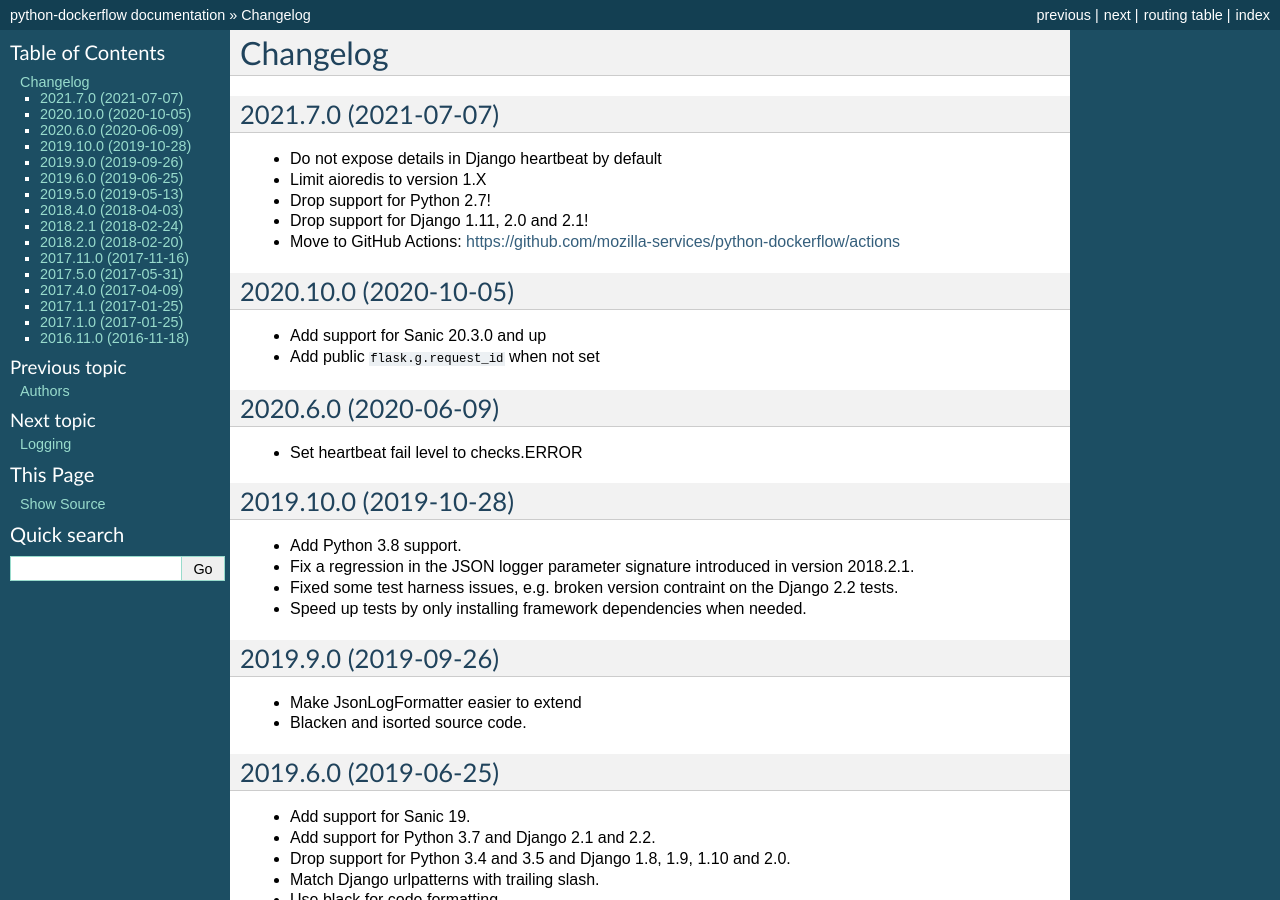
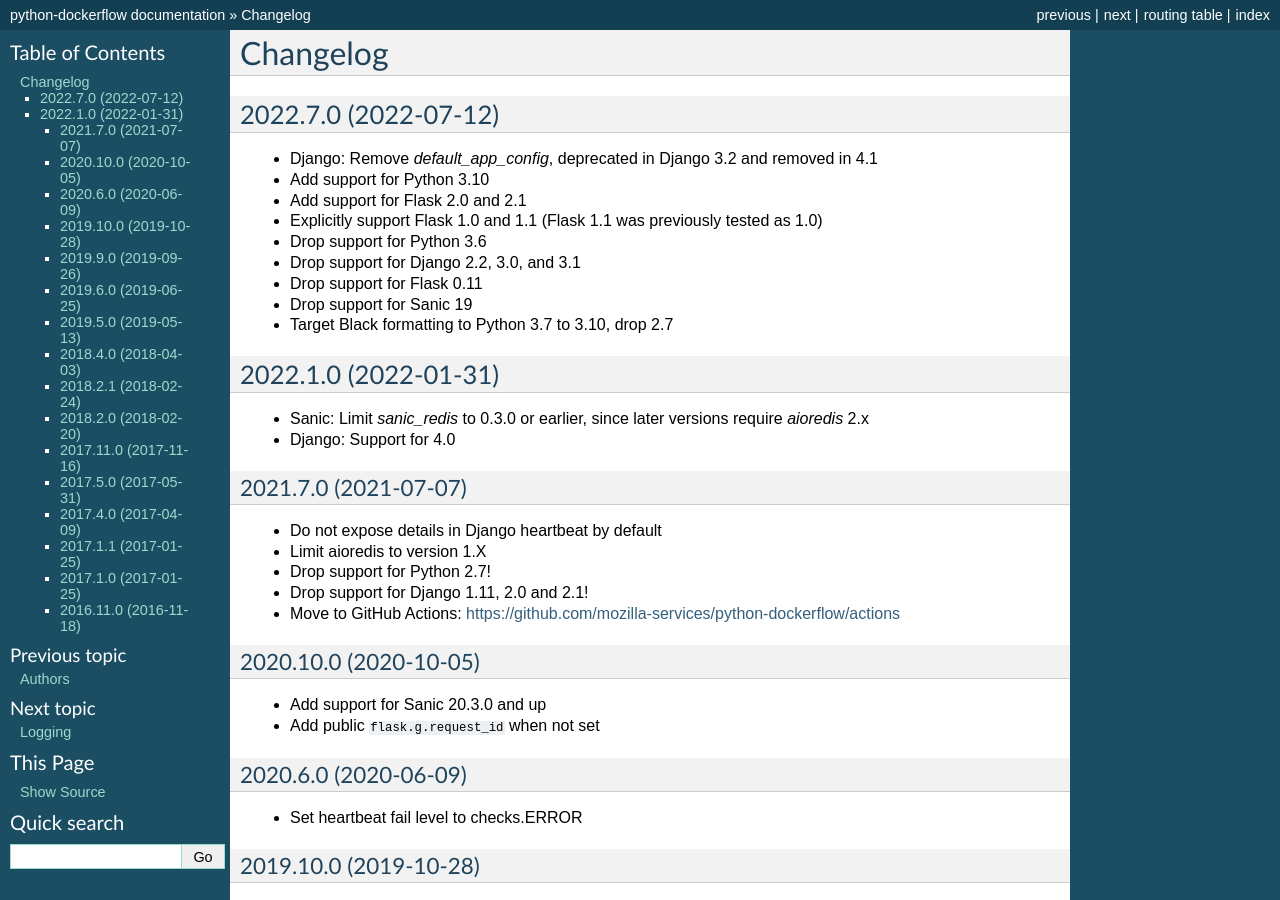
Before and after one commit to mozilla-services/python-dockerflow, a Sphinx documentation site: the page built from docs/changelog.rst, in a window 1280 px wide and 900 px high. Built offline with Sphinx 7.4.7, drawn with Linux system fonts in a browser that asks for light colours.

Commit message:
Update changelog, 2022.1.0 and 2022.7.0

```diff
--- a/docs/changelog.rst
+++ b/docs/changelog.rst
@@ -1,5 +1,35 @@
 Changelog
 ---------
+
+2022.7.0 (2022-07-12)
+~~~~~~~~~~~~~~~~~~~~~
+
+- Django: Remove `default_app_config`, deprecated in Django 3.2 and removed in 4.1
+
+- Add support for Python 3.10
+
+- Add support for Flask 2.0 and 2.1
+
+- Explicitly support Flask 1.0 and 1.1 (Flask 1.1 was previously tested as 1.0)
+
+- Drop support for Python 3.6
+
+- Drop support for Django 2.2, 3.0, and 3.1
+
+- Drop support for Flask 0.11
+
+- Drop support for Sanic 19
+
+- Target Black formatting to Python 3.7 to 3.10, drop 2.7
+
+2022.1.0 (2022-01-31)
+~~~~~~~~~~~~~~~~~~~~~
+
+- Sanic: Limit `sanic_redis` to 0.3.0 or earlier, since later versions require
+  `aioredis` 2.x
+
+- Django: Support for 4.0
+
 
 2021.7.0 (2021-07-07)
 ^^^^^^^^^^^^^^^^^^^^^
```
